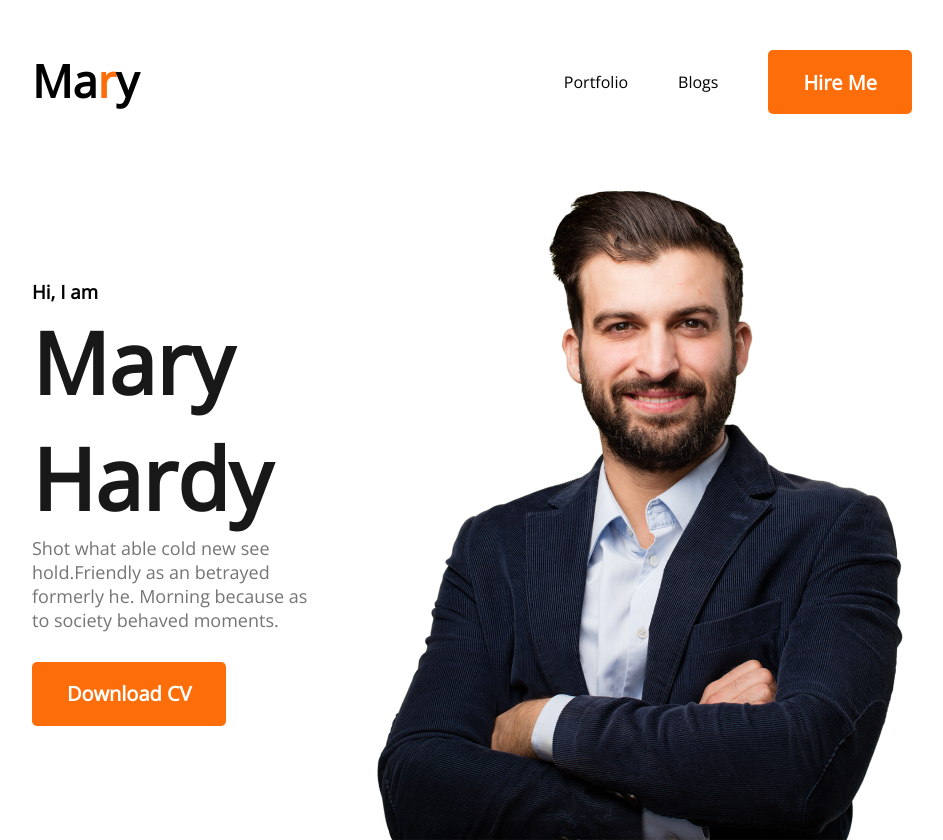
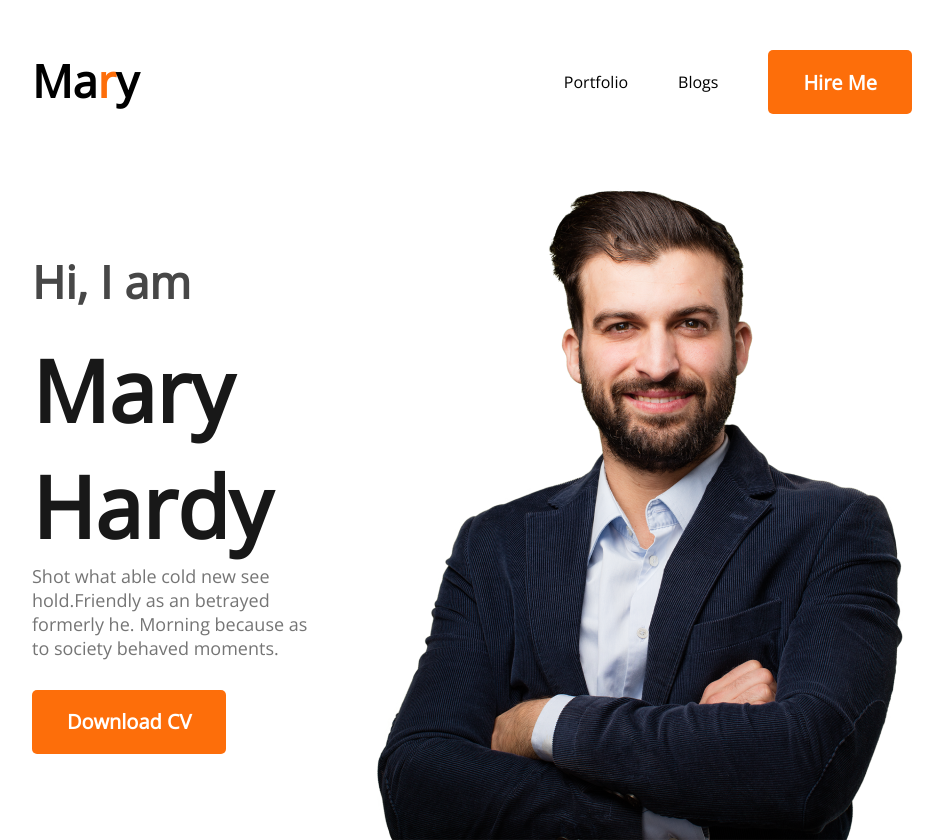
Before and after one commit to mdrabby1/developer-portfoli, a plain HTML site: page index.html in a window 1280 px wide. Shown: the whole page, without its empty margins (168-1111 px from the left). Drawn offline with nearby package versions, Linux system fonts and the light colour scheme.

Commit message:
new added

```diff
--- a/styles/portfolio.css
+++ b/styles/portfolio.css
@@ -46,7 +46,7 @@ nav li {
     align-items: center;
 }
 
-.banner-subtitle {
+.banner-sub-title {
     font-size: 45px;
     color: #474747;
     font-weight: 600;
```
